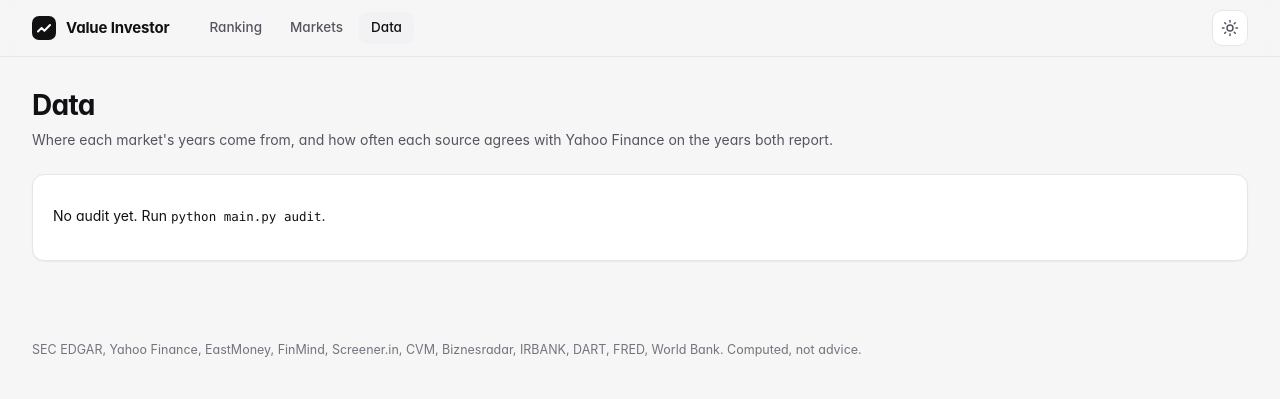
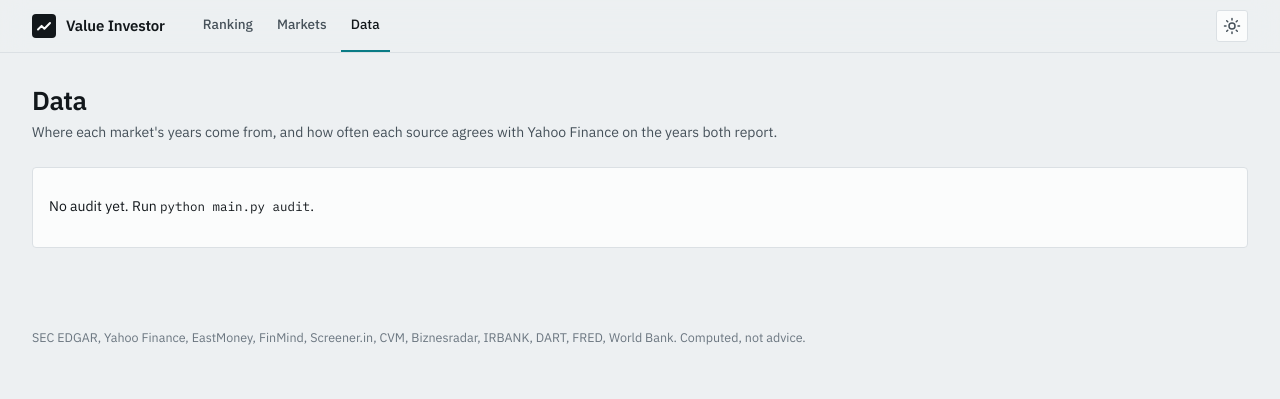
Before and after one commit to Jkovv/value_investor, a FastAPI app: page /data in a window 1280 px wide. Shown: the top 399 px of the page. Run offline with FastAPI, Linux system fonts and the light colour scheme.

Commit message:
instrument panel look: graphite, one teal accent, ibm plex, flat panels

```diff
--- a/static/style.css
+++ b/static/style.css
@@ -1,88 +1,90 @@
 :root {
   color-scheme: light;
-  --bg: #f6f6f7;
-  --surface: #ffffff;
-  --surface-2: #f2f2f4;
-  --border: #e6e6e9;
-  --border-strong: #d4d4d9;
-  --ink: #111114;
-  --ink-2: #55555f;
-  --muted: #74747e;
-  --accent: #2a78d6;
-  --accent-ink: #1f63b8;
-  --accent-soft: rgba(42, 120, 214, 0.10);
-  --series-1: #2a78d6;
-  --series-muted: #9a9aa3;
-  --track: #e9e9ed;
-  --good: #0ca30c;
-  --good-text: #0a7a0a;
-  --good-soft: rgba(12, 163, 12, 0.09);
-  --warning: #fab219;
-  --warning-soft: rgba(250, 178, 25, 0.14);
-  --warning-text: #8a6200;
-  --critical: #d03b3b;
-  --critical-text: #b42f2f;
-  --critical-soft: rgba(208, 59, 59, 0.09);
-  --shadow: 0 1px 2px rgba(17, 17, 20, 0.04), 0 1px 1px rgba(17, 17, 20, 0.02);
-  --bar-bg: rgba(246, 246, 247, 0.82);
-  --font: "Inter", "Segoe UI Variable Text", "Segoe UI", system-ui, -apple-system, Roboto, sans-serif;
-  --display: "Inter", "Segoe UI Variable Display", "Segoe UI", system-ui, -apple-system, sans-serif;
-  --mono: "JetBrains Mono", "Cascadia Mono", "SF Mono", ui-monospace, Consolas, monospace;
-  --radius: 12px;
+  --bg: #edf0f2;
+  --surface: #fbfcfc;
+  --surface-2: #f1f3f5;
+  --border: #dbe0e4;
+  --border-strong: #c3cad0;
+  --ink: #12171b;
+  --ink-2: #46515a;
+  --muted: #6b7680;
+  --accent: #0a7c86;
+  --accent-ink: #086670;
+  --accent-soft: rgba(10, 124, 134, 0.10);
+  --series-1: #0a7c86;
+  --series-muted: #a1aab2;
+  --track: #e1e6e9;
+  --good: #1f8a3c;
+  --good-text: #187233;
+  --good-soft: rgba(31, 138, 60, 0.10);
+  --warning: #e09b1a;
+  --warning-soft: rgba(224, 155, 26, 0.14);
+  --warning-text: #875c06;
+  --critical: #c8443d;
+  --critical-text: #ad342e;
+  --critical-soft: rgba(200, 68, 61, 0.10);
+  --shadow: none;
+  --bar-bg: rgba(237, 240, 242, 0.86);
+  --font: "IBM Plex Sans", "Segoe UI", system-ui, -apple-system, Roboto, sans-serif;
+  --display: "IBM Plex Sans", "Segoe UI", system-ui, -apple-system, sans-serif;
+  --mono: "IBM Plex Mono", "Cascadia Mono", "SF Mono", ui-monospace, Consolas, monospace;
+  --radius: 4px;
+  --radius-sm: 3px;
+  --radius-xs: 2px;
 }
 
 @media (prefers-color-scheme: dark) {
   :root:not([data-theme="light"]) {
     color-scheme: dark;
-    --bg: #0c0c0e;
-    --surface: #141417;
-    --surface-2: #1b1b1f;
-    --border: #25252a;
-    --border-strong: #34343a;
-    --ink: #ededf0;
-    --ink-2: #a8a8b2;
-    --muted: #82828c;
-    --accent: #3987e5;
-    --accent-ink: #6ea7ee;
-    --accent-soft: rgba(57, 135, 229, 0.16);
-    --series-1: #3987e5;
-    --series-muted: #6c6c75;
-    --track: #26262b;
-    --good-text: #3ec43e;
-    --good-soft: rgba(12, 163, 12, 0.16);
-    --warning-soft: rgba(250, 178, 25, 0.16);
-    --warning-text: #e8b23a;
-    --critical-text: #ef7a7a;
-    --critical-soft: rgba(208, 59, 59, 0.18);
+    --bg: #0d1013;
+    --surface: #13171b;
+    --surface-2: #191e23;
+    --border: #252b31;
+    --border-strong: #343c43;
+    --ink: #e3e8eb;
+    --ink-2: #a2adb5;
+    --muted: #7c8790;
+    --accent: #36b3bd;
+    --accent-ink: #6ccbd2;
+    --accent-soft: rgba(54, 179, 189, 0.14);
+    --series-1: #36b3bd;
+    --series-muted: #5f6a73;
+    --track: #242a30;
+    --good-text: #4cc06a;
+    --good-soft: rgba(76, 192, 106, 0.14);
+    --warning-soft: rgba(224, 155, 26, 0.16);
+    --warning-text: #e0b24a;
+    --critical-text: #f07a72;
+    --critical-soft: rgba(240, 122, 114, 0.14);
     --shadow: none;
-    --bar-bg: rgba(12, 12, 14, 0.78);
+    --bar-bg: rgba(13, 16, 19, 0.82);
   }
 }
 
 :root[data-theme="dark"] {
   color-scheme: dark;
-  --bg: #0c0c0e;
-  --surface: #141417;
-  --surface-2: #1b1b1f;
-  --border: #25252a;
-  --border-strong: #34343a;
-  --ink: #ededf0;
-  --ink-2: #a8a8b2;
-  --muted: #82828c;
-  --accent: #3987e5;
-  --accent-ink: #6ea7ee;
-  --accent-soft: rgba(57, 135, 229, 0.16);
-  --series-1: #3987e5;
-  --series-muted: #6c6c75;
-  --track: #26262b;
-  --good-text: #3ec43e;
-  --good-soft: rgba(12, 163, 12, 0.16);
-  --warning-soft: rgba(250, 178, 25, 0.16);
-  --warning-text: #e8b23a;
-  --critical-text: #ef7a7a;
-  --critical-soft: rgba(208, 59, 59, 0.18);
+  --bg: #0d1013;
+  --surface: #13171b;
+  --surface-2: #191e23;
+  --border: #252b31;
+  --border-strong: #343c43;
+  --ink: #e3e8eb;
+  --ink-2: #a2adb5;
+  --muted: #7c8790;
+  --accent: #36b3bd;
+  --accent-ink: #6ccbd2;
+  --accent-soft: rgba(54, 179, 189, 0.14);
+  --series-1: #36b3bd;
+  --series-muted: #5f6a73;
+  --track: #242a30;
+  --good-text: #4cc06a;
+  --good-soft: rgba(76, 192, 106, 0.14);
+  --warning-soft: rgba(224, 155, 26, 0.16);
+  --warning-text: #e0b24a;
+  --critical-text: #f07a72;
+  --critical-soft: rgba(240, 122, 114, 0.14);
   --shadow: none;
-  --bar-bg: rgba(12, 12, 14, 0.78);
+  --bar-bg: rgba(13, 16, 19, 0.82);
 }
 
 * { box-sizing: border-box; }
@@ -95,7 +97,6 @@ body {
   color: var(--ink);
   font: 14px/1.5 var(--font);
   -webkit-font-smoothing: antialiased;
-  font-feature-settings: "cv11", "ss01";
 }
 
 a { color: var(--accent-ink); text-decoration: none; }
@@ -122,7 +123,7 @@ a:hover { text-decoration: underline; text-underline-offset: 3px; }
   display: flex;
   align-items: center;
   gap: 28px;
-  height: 56px;
+  height: 52px;
 }
 .brand {
   display: flex;
@@ -136,31 +137,32 @@ a:hover { text-decoration: underline; text-underline-offset: 3px; }
 }
 .brand:hover { text-decoration: none; }
 .brand svg { display: block; }
-.tabs { display: flex; gap: 4px; min-width: 0; overflow-x: auto; scrollbar-width: none; }
+.tabs { display: flex; gap: 4px; min-width: 0; overflow-x: auto; scrollbar-width: none; align-self: stretch; }
 .tabs::-webkit-scrollbar { display: none; }
 .tabs a {
   display: inline-flex;
   align-items: center;
   justify-content: center;
-  height: 32px;
-  padding: 0 12px;
+  height: 100%;
+  padding: 0 10px;
   font-size: 13.5px;
   font-weight: 500;
   line-height: 1;
   white-space: nowrap;
   color: var(--ink-2);
-  border-radius: 8px;
+  border-bottom: 2px solid transparent;
+  margin-bottom: -1px;
 }
-.tabs a:hover { color: var(--ink); background: var(--surface-2); text-decoration: none; }
-.tabs a[aria-current="page"] { color: var(--ink); background: var(--surface-2); }
+.tabs a:hover { color: var(--ink); text-decoration: none; }
+.tabs a[aria-current="page"] { color: var(--ink); border-bottom-color: var(--accent); }
 
 .icon-button {
   margin-left: auto;
   display: grid;
   place-items: center;
-  width: 36px;
-  height: 36px;
-  border-radius: 10px;
+  width: 32px;
+  height: 32px;
+  border-radius: var(--radius-sm);
   border: 1px solid var(--border);
   background: var(--surface);
   color: var(--ink-2);
@@ -188,22 +190,26 @@ main { padding-block: 32px 64px; }
 .page-head { margin-bottom: 24px; }
 h1 {
   font-family: var(--display);
-  font-size: 28px;
+  font-size: 26px;
   line-height: 1.2;
-  font-weight: 650;
-  letter-spacing: -0.025em;
+  font-weight: 600;
+  letter-spacing: -0.02em;
   margin: 0 0 6px;
 }
 h2 {
   font-family: var(--display);
-  font-size: 16px;
+  font-size: 11.5px;
   font-weight: 600;
-  letter-spacing: -0.01em;
+  letter-spacing: 0.07em;
+  text-transform: uppercase;
+  color: var(--ink-2);
   margin: 0;
 }
 h3 {
-  font-size: 12px;
+  font-size: 11px;
   font-weight: 600;
+  letter-spacing: 0.06em;
+  text-transform: uppercase;
   color: var(--muted);
   margin: 0 0 4px;
 }
@@ -229,10 +235,10 @@ h3 {
   align-items: baseline;
   justify-content: space-between;
   gap: 12px;
-  padding: 16px 20px 0;
+  padding: 14px 16px 0;
 }
-.card-head .hint { font-size: 12.5px; color: var(--muted); }
-.card-body { padding: 16px 20px 20px; }
+.card-head .hint { font-size: 12px; color: var(--muted); }
+.card-body { padding: 14px 16px 16px; }
 .stack > * + * { margin-top: 16px; }
 
 /* stat strip */
--- a/templates/base.html
+++ b/templates/base.html
@@ -10,6 +10,9 @@
       if (saved === "light" || saved === "dark") document.documentElement.dataset.theme = saved;
     } catch (e) {}
   </script>
+  <link rel="preconnect" href="https://fonts.googleapis.com">
+  <link rel="preconnect" href="https://fonts.gstatic.com" crossorigin>
+  <link rel="stylesheet" href="https://fonts.googleapis.com/css2?family=IBM+Plex+Mono:wght@400;500;600&family=IBM+Plex+Sans:wght@400;500;600&display=swap">
   <link rel="stylesheet" href="/static/style.css?v={{ asset_version }}">
 </head>
 <body>
@@ -17,7 +20,7 @@
     <div class="wrap topbar-row">
       <a class="brand" href="/">
         <svg width="24" height="24" viewBox="0 0 24 24" aria-hidden="true">
-          <rect width="24" height="24" rx="7" fill="currentColor"/>
+          <rect width="24" height="24" rx="4" fill="currentColor"/>
           <path d="M6 15.5l3.6-3.6 2.8 2.8L18 9" fill="none" style="stroke: var(--surface)" stroke-width="2" stroke-linecap="round" stroke-linejoin="round"/>
         </svg>
         <span class="brand-name">Value Investor</span>
```
Also changed, not shown: other parts of static/style.css (+81 -81 lines).
